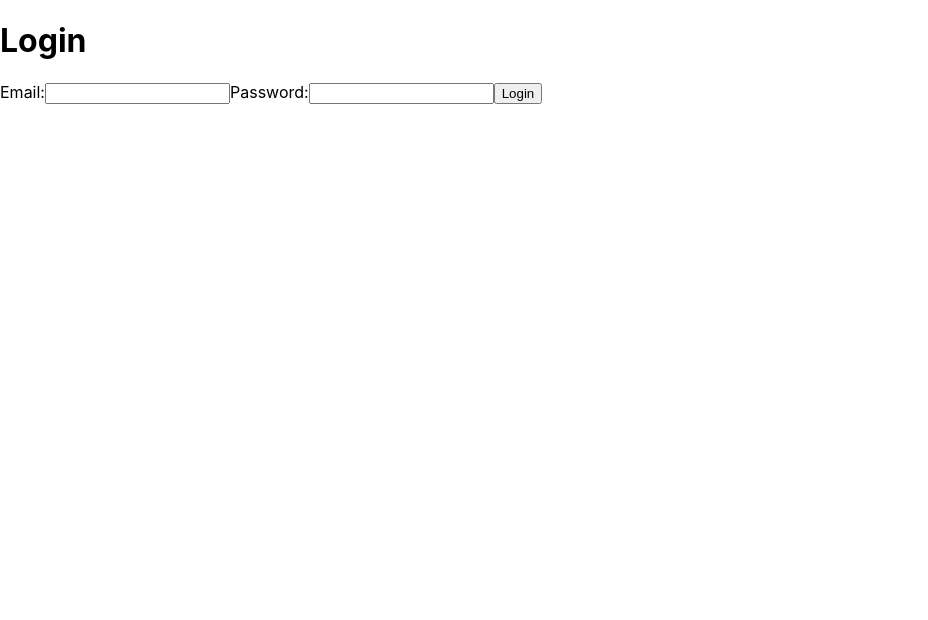
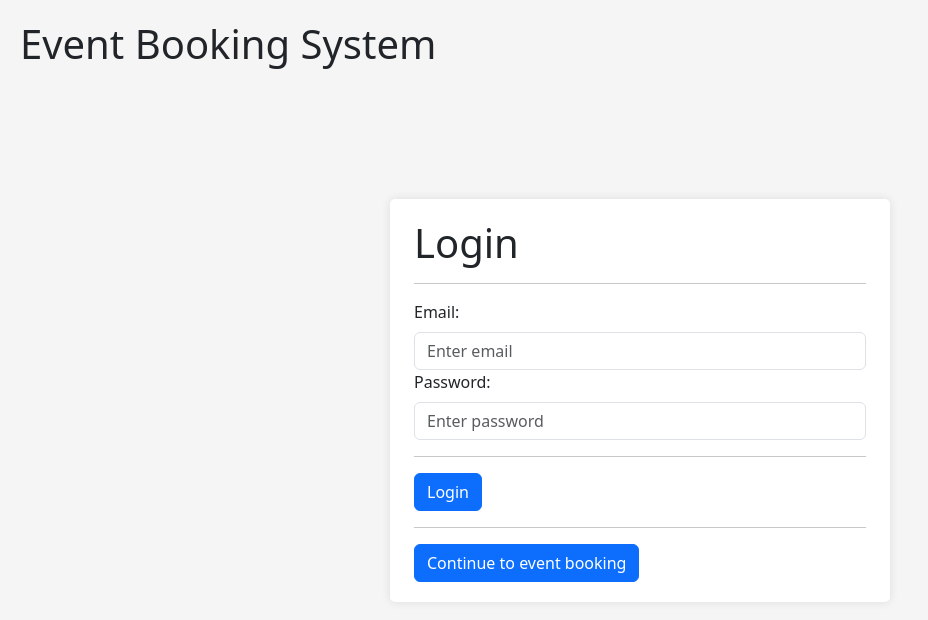
Before and after one commit to vinukaveesha/Event-Booking-System, a React (Create React App) app in the folder client/: page / in a window 1280 px wide. Shown: the top 620 px of the page, without its empty margins (0-928 px from the left). Built offline with nearby package versions, Linux system fonts and the light colour scheme.

Commit message:
basic login page added

```diff
--- a/client/package.json
+++ b/client/package.json
@@ -6,8 +6,10 @@
     "@testing-library/jest-dom": "^5.17.0",
     "@testing-library/react": "^13.4.0",
     "@testing-library/user-event": "^13.5.0",
+    "bootstrap": "^5.3.3",
     "mdb-react-ui-kit": "^8.0.0",
     "react": "^18.3.1",
+    "react-bootstrap": "^2.10.2",
     "react-dom": "^18.3.1",
     "react-router-dom": "^6.23.1",
     "react-scripts": "5.0.1",
--- a/client/src/App.jsx
+++ b/client/src/App.jsx
@@ -9,7 +9,6 @@ function App() {
     <BrowserRouter>
       <Routes>
         <Route path="/" element={<Login />} />
-
         </Routes>
     </BrowserRouter>
 
--- /dev/null
+++ b/client/src/Components/Login/Login.comp.jsx
@@ -0,0 +1,32 @@
+import React from "react";
+import {Container,Row,Col,Form,Button} from 'react-bootstrap';
+
+const LoginForm = () => {
+    return(
+    <Container>
+        <Row>
+            <Col>
+            <h1>Login</h1>
+            <hr/>
+            <Form>
+                <Form.Group>
+                    <Form.Label>Email:</Form.Label>
+                    <Form.Control type="email" name="email "placeholder="Enter email" required/>
+                </Form.Group>
+
+                <Form.Group>
+                    <Form.Label>Password:</Form.Label>
+                    <Form.Control type="password" name="password "placeholder="Enter password" required/>
+                </Form.Group>
+                <hr/>
+                <Button type="submit">Login</Button>
+                <hr/>
+                <Button type="submit">Continue to event booking</Button>
+            </Form>
+            </Col>
+        </Row>
+    </Container>
+    );
+}
+
+export default LoginForm;
--- a/client/src/Components/Styles/Login.css
+++ b/client/src/Components/Styles/Login.css
@@ -0,0 +1,31 @@
+.login-container {
+  position: relative;
+  height: 100vh;
+  width: 100%;
+  background-color: #f5f5f5;
+}
+
+.login-header {
+  position: absolute;
+  top: 20px;
+  left: 20px;
+  text-align: left;
+}
+
+.login-page {
+  width: 500px;
+  margin: 0 auto;
+  display: flex;
+  justify-content: center;
+  align-items: center;
+  height: 100%;
+}
+
+.login_comp {
+  width: 100%;
+  max-width: 400px;
+  padding: 20px;
+  background-color: #fff;
+  border-radius: 5px;
+  box-shadow: 0 0 10px rgba(0, 0, 0, 0.1);
+}
--- a/client/src/Pages/Login.jsx
+++ b/client/src/Pages/Login.jsx
@@ -1,36 +1,49 @@
-import React, { useState } from 'react';
+// import React, { useState } from 'react';
+// import '../Components/Styles/Login.css';
+// import 'bootstrap/dist/css/bootstrap.min.css';
+// import {Container} from 'react-bootstrap';
+
+// import LoginForm from '../Components/Login/Login.comp';
+
+// const Login = () => {
+//     return(
+//         <div className="login-page">
+
+//             <div className="login_header ">
+
+//                 <h1>Event Booking System</h1>
+
+//             </div>
+//             <div className="login_comp">
+//                 <LoginForm />
+//             </div>
+//         </div>
+
+//     );
+// }
+// export default Login;
+
+
+import React from 'react';
+import '../Components/Styles/Login.css';
+import 'bootstrap/dist/css/bootstrap.min.css';
+import { Container } from 'react-bootstrap';
+
+import LoginForm from '../Components/Login/Login.comp';
 
 const Login = () => {
-    const [username, setUsername] = useState('');
-    const [password, setPassword] = useState('');
-
-    const handleUsernameChange = (e) => {
-        setUsername(e.target.value);
-    };
-
-    const handlePasswordChange = (e) => {
-        setPassword(e.target.value);
-    };
-
-    const handleSubmit = (e) => {
-        e.preventDefault();
-        // Add your login logic here
-    };
-
-    return (
-        <div>
-            <h1>Login</h1>
-            <form onSubmit={handleSubmit}>
-                <label>Email:</label>
-                <input type="username" value={username} onChange={handleUsernameChange} />
-
-                <label>Password:</label>
-                <input type="password" value={password} onChange={handlePasswordChange} />
-
-                <button type="submit">Login</button>
-            </form>
-        </div>
-    );
-};
+  return (
+    <div className="login-container">
+      <div className="login-header">
+        <h1>Event Booking System</h1>
+      </div>
+      <div className="login-page">
+        <Container className="login_comp">
+          <LoginForm />
+        </Container>
+      </div>
+    </div>
+  );
+}
 
 export default Login;
--- a/client/src/index.jsx
+++ b/client/src/index.jsx
@@ -3,12 +3,14 @@ import ReactDOM from 'react-dom/client';
 import './index.css';
 import App from './App';
 import reportWebVitals from './reportWebVitals';
+import 'bootstrap/dist/css/bootstrap.min.css';
 
 const root = ReactDOM.createRoot(document.getElementById('root'));
 root.render(
   <React.StrictMode>
     <App />
-  </React.StrictMode>
+  </React.StrictMode>,
+  document.getElementById('root')
 );
 
 // If you want to start measuring performance in your app, pass a function
```
Also changed, not shown: 1 other file (tests, documents, lock files or other folders).
